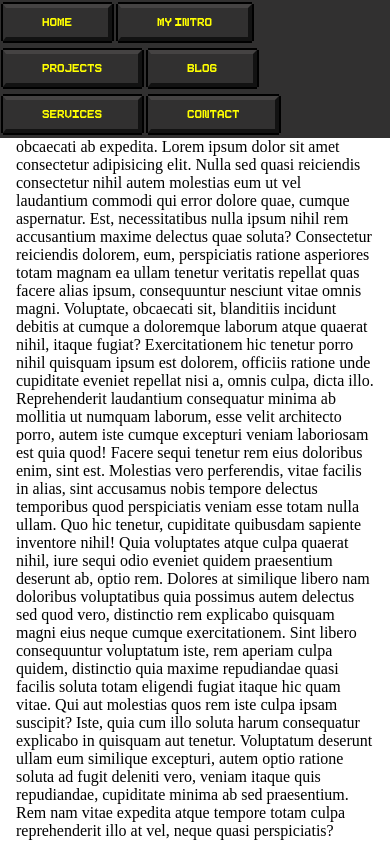
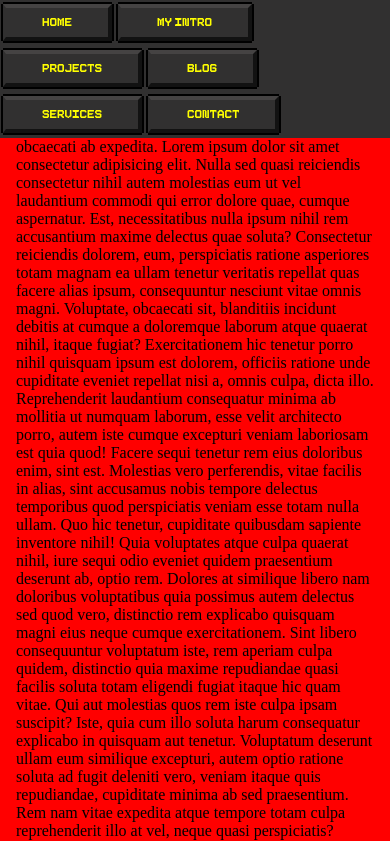
Before and after one commit to HarshGaur387R/Pixelated_Items, a plain HTML site: page Pixelated_NavBar/index.html in a window 390 px wide. Shown: the top 841 px of the page. Drawn offline with Linux system fonts and the light colour scheme.

```diff
--- a/Pixelated_NavBar/PixelatedStyle.css
+++ b/Pixelated_NavBar/PixelatedStyle.css
@@ -71,3 +71,10 @@
     border-bottom: 4px solid  rgb(29, 25, 25);
 
 }
+
+
+@media screen and (max-width: 810px){
+    body{
+        background-color: red;
+    }
+}
```
